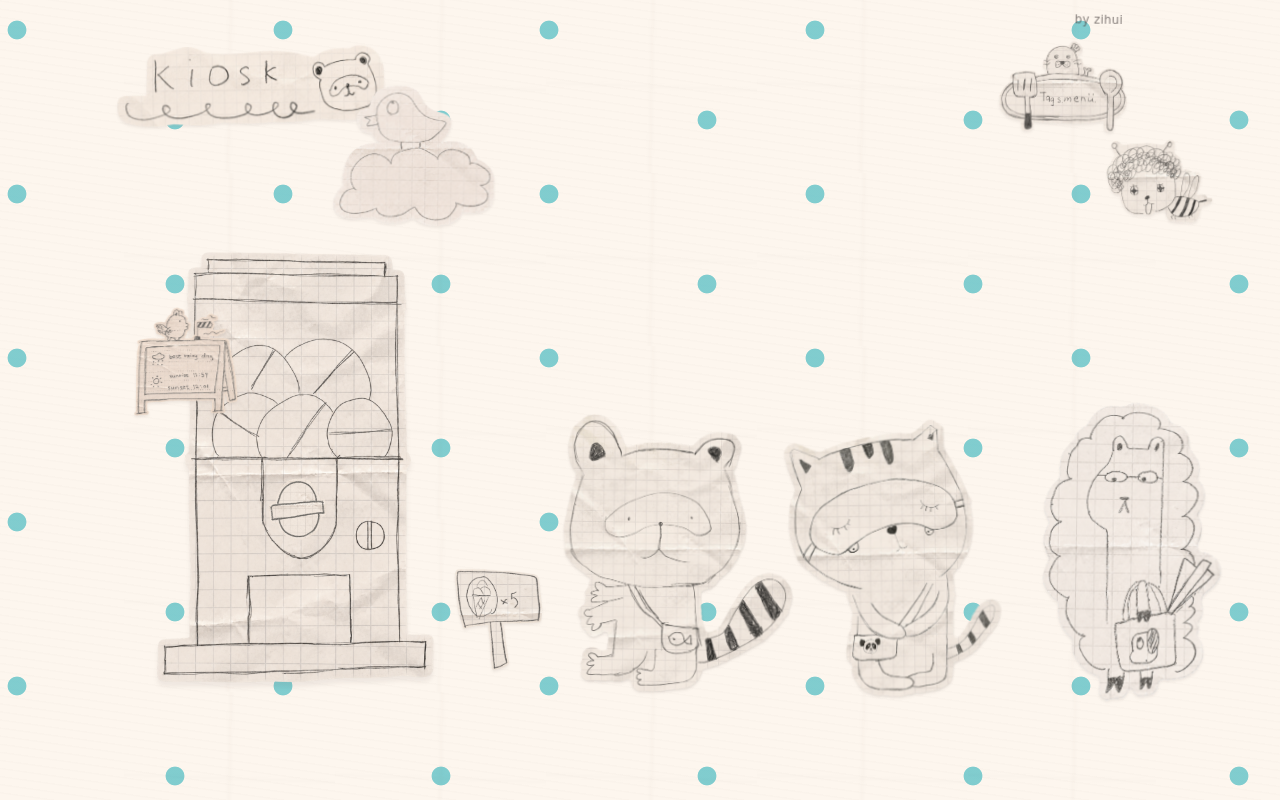
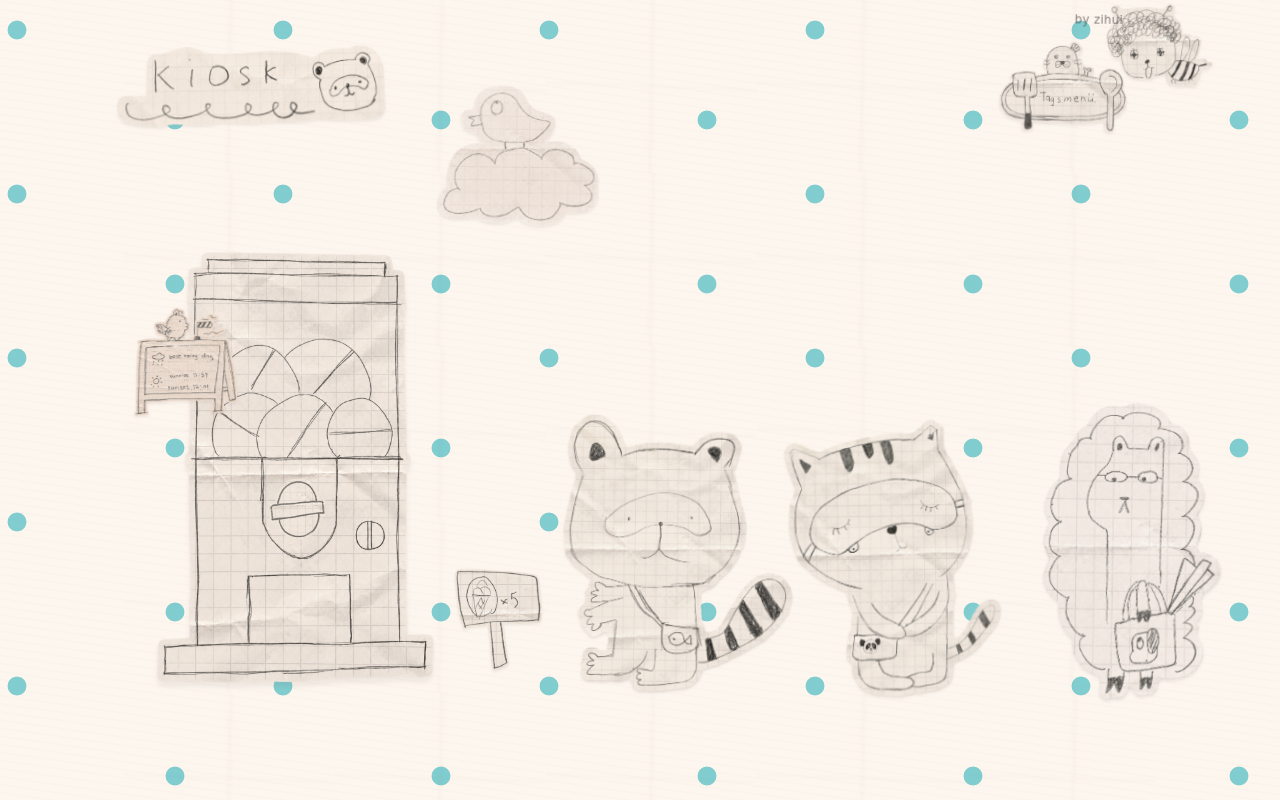
Before and after one commit to eclaircrumb/gachapon, a Next.js app in the folder gachapon/: page / in a window 1280 px wide. Built offline with nearby package versions, Linux system fonts and the light colour scheme.

Commit message:
Update globals.css

```diff
--- a/gachapon/app/globals.css
+++ b/gachapon/app/globals.css
@@ -69,8 +69,8 @@ a { -webkit-tap-highlight-color: transparent; }
 }
 
 .art-logo { top: 5.6%; left: -1%; width: 25.6%; }
-.art-bird { top: 10.0%; left: 20.0%; width: 15.8%; }
-.art-bee { top: 17.0%; left: 95.0%; width: 10.8%; }
+.art-bird { top: 10.0%; left: 30.0%; width: 15.8%; }
+.art-bee { top: 4.5.0%; left: 95.0%; width: 10.8%; }
 .art-weather-sign {
   top: 38%;
   left: 0.8%;
@@ -402,8 +402,8 @@ a { -webkit-tap-highlight-color: transparent; }
     aspect-ratio: auto;
   }
   .art-logo { top: 3%; left: 2%; width: 61%; }
-  .art-bird { top: 13%; right: 8%; left: auto; width: 27%; }
-  .art-weather-sign { top: 43%; left: 1%; width: 20%; }
+  .art-bird { top: 13%; right: 8%; left: 9%; width: 27%; }
+  .art-weather-sign { top: 70%; left: 1%; width: 50%; }
   .tags-menu-trigger { top: 4%; right: 3%; width: 24%; }
   .signature-credit {
     top: 1.8%;
```
